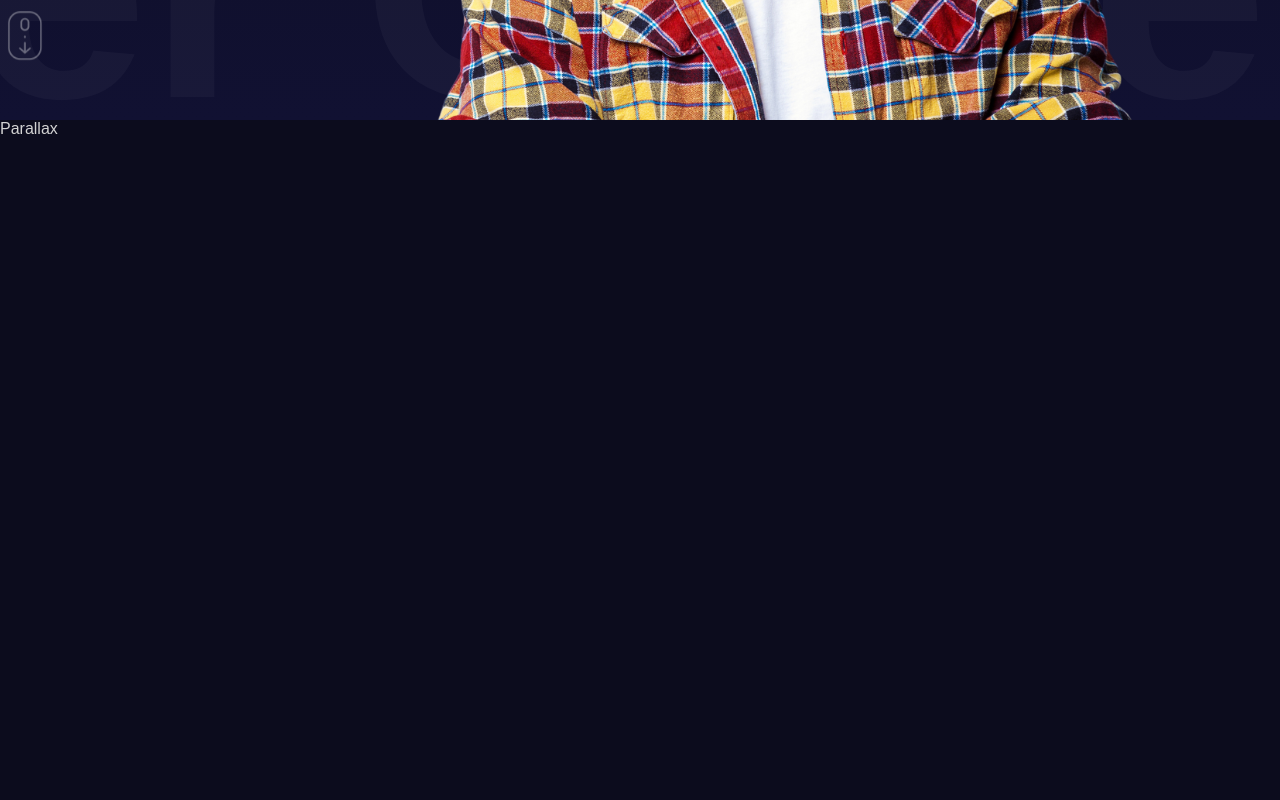
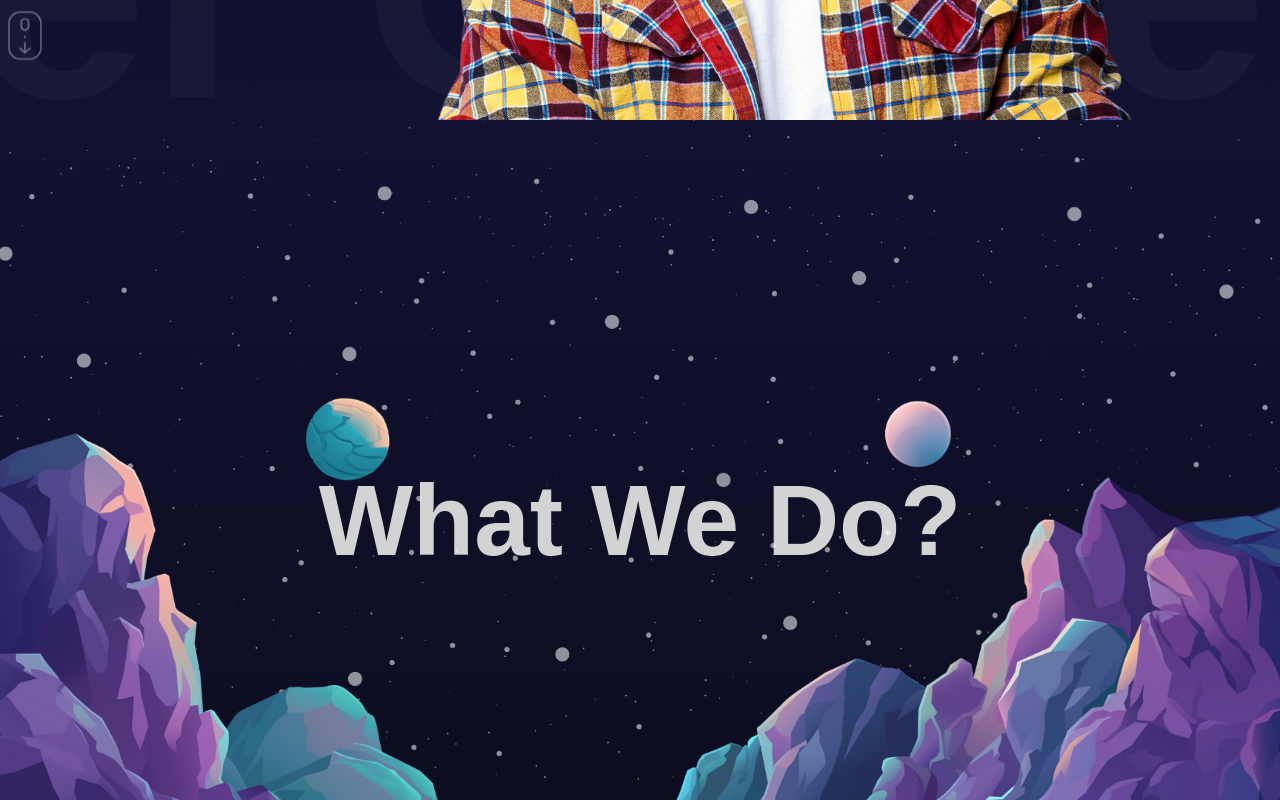
Before and after one commit to 4kbr/parralax-react, a React (Vite) app: page / in a window 1280 px wide. Shown: the part 680-1480 px from the top of the page. Built offline with nearby package versions, Linux system fonts and the light colour scheme.

Commit message:
add paralax

```diff
--- a/src/App.tsx
+++ b/src/App.tsx
@@ -1,6 +1,7 @@
 import "./app.scss";
 import Hero from "./components/hero/Hero";
 import Navbar from "./components/navbar/Navbar";
+import Parallax from "./components/parallax/Parallax";
 
 export default function App() {
   return (
@@ -12,9 +13,13 @@
         <Navbar />
         <Hero />
       </section>
-      <section id="Services">Parallax</section>
+      <section id="Services">
+        <Parallax type="services" />
+      </section>
       <section>Services</section>
-      <section id="Portfolio">Parallax</section>
+      <section id="Portfolio">
+        <Parallax type="portfolio" />
+      </section>
       <section>Portfolio1</section>
       <section>Portfolio2</section>
       <section>Portfolio3</section>
--- /dev/null
+++ b/src/components/parallax/Parallax.tsx
@@ -0,0 +1,45 @@
+import { motion, useScroll, useTransform } from "framer-motion";
+import "./parallax.scss";
+import { useRef } from "react";
+interface _Props {
+  type: string;
+}
+
+const Parallax = ({ type }: _Props) => {
+  const ref = useRef(null);
+  const { scrollYProgress } = useScroll({
+    target: ref,
+    offset: ["start start", "end start"],
+  });
+  const yText = useTransform(scrollYProgress, [0, 1], ["0%", "500%"]);
+  const yBg = useTransform(scrollYProgress, [0, 1], ["0%", "100%"]);
+  return (
+    <div
+      ref={ref}
+      className="parallax"
+      style={{
+        background:
+          type === "services"
+            ? "linear-gradient(180deg, #111132, #0c0c1d)"
+            : "linear-gradient(180deg, #111132, #505063)",
+      }}
+    >
+      <motion.h1 style={{ y: yText }}>
+        {type === "services" ? "What We Do?" : "What We Did?"}
+      </motion.h1>
+      <motion.div className="mountains"></motion.div>
+      <motion.div
+        className="planets"
+        style={{
+          y: yBg,
+          backgroundImage: `url(${
+            type === "services" ? "/planets.png" : "/sun.png"
+          })`,
+        }}
+      ></motion.div>
+      <motion.div style={{ x: yBg }} className="stars"></motion.div>
+    </div>
+  );
+};
+
+export default Parallax;
--- /dev/null
+++ b/src/components/parallax/parallax.scss
@@ -0,0 +1,41 @@
+.parallax {
+  width: 100%;
+  height: 100%;
+  position: relative;
+  display: flex;
+  align-items: center;
+  justify-content: center;
+  overflow: hidden;
+
+  h1 {
+    font-size: 100px;
+  }
+
+  .mountains {
+    background-image: url("/mountains.png");
+    background-size: cover;
+    background-position: bottom;
+    width: 100%;
+    height: 100%;
+    position: absolute;
+    z-index: 3;
+  }
+  .planets {
+    background-image: url("/planets.png");
+    background-size: cover;
+    background-position: bottom;
+    width: 100%;
+    height: 100%;
+    position: absolute;
+    z-index: 2;
+  }
+  .stars {
+    background-image: url("/stars.png");
+    background-size: cover;
+    background-position: bottom;
+    width: 100%;
+    height: 100%;
+    position: absolute;
+    z-index: 1;
+  }
+}
--- a/src/components/sidebar/sidebar.scss
+++ b/src/components/sidebar/sidebar.scss
@@ -5,8 +5,8 @@
   justify-content: center;
   background-color: white;
   color: black;
-
   .bg {
+    z-index: 999;
     position: fixed;
     top: 0;
     left: 0;
@@ -30,6 +30,7 @@
   }
 
   button {
+    z-index: 999;
     width: 50px;
     height: 50px;
     border-radius: 50%;
```
